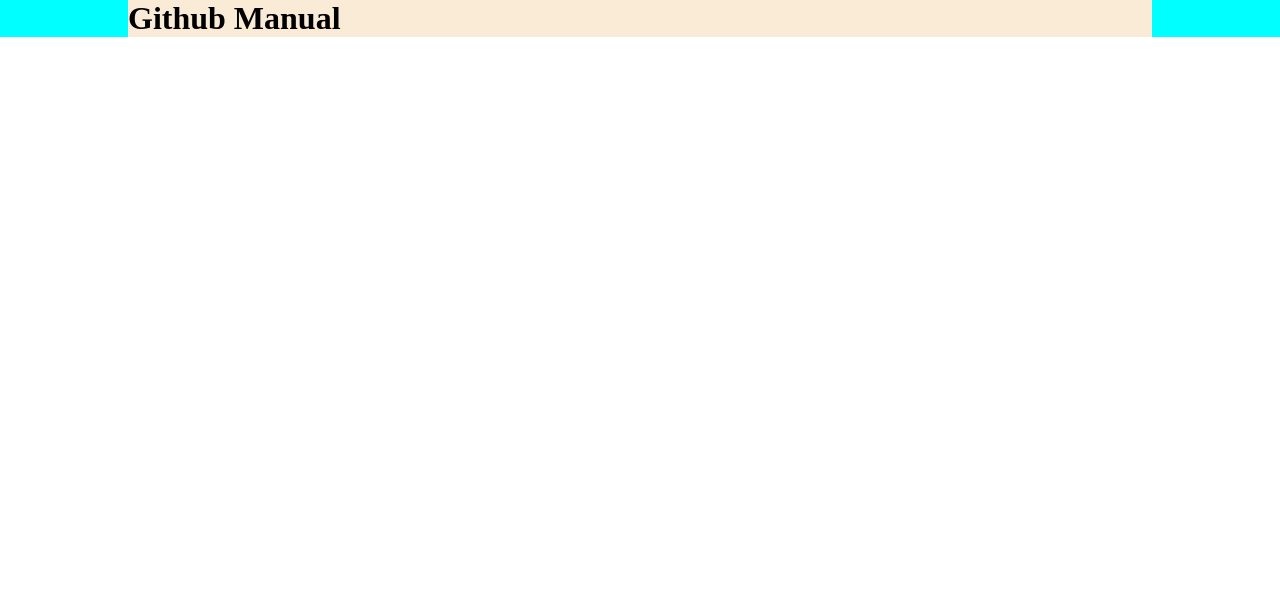
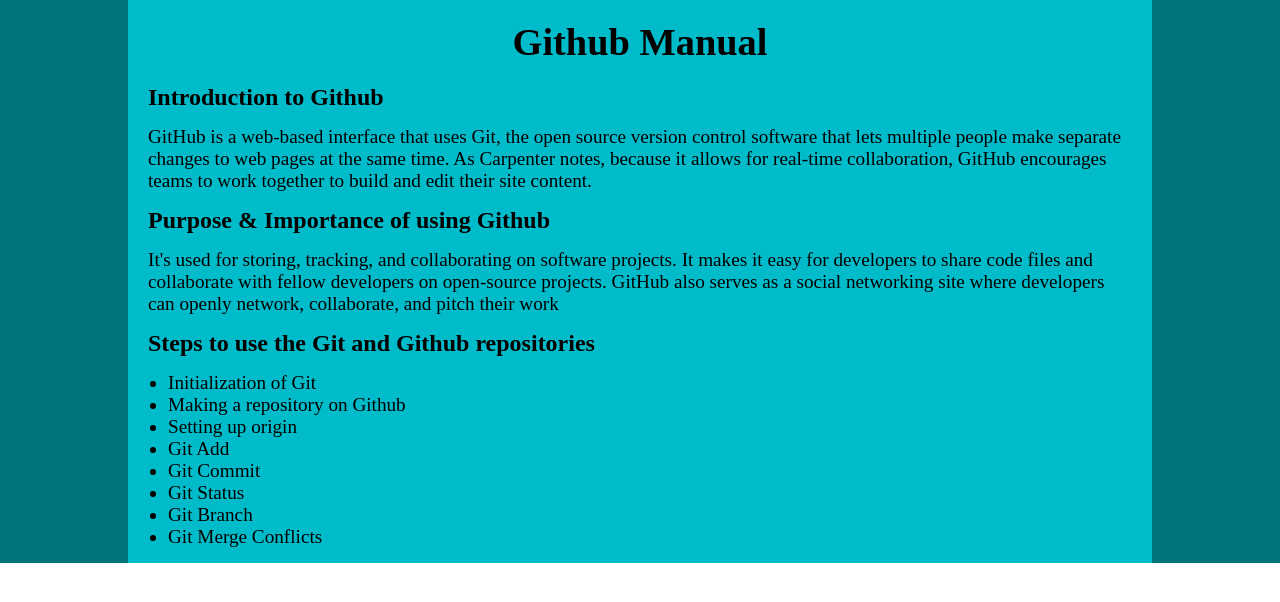
Before and after one commit to BakhshiMoeez/Mobile-Computing-Github-Manual, a plain HTML site: page index.html in a window 1280 px wide. Drawn offline with Linux system fonts and the light colour scheme.

Commit message:
Adding purpose and steps

```diff
--- a/index.html
+++ b/index.html
@@ -5,12 +5,50 @@
     <meta http-equiv="X-UA-Compatible" content="IE=edge">
     <meta name="viewport" content="width=device-width, initial-scale=1.0">
     <link rel="stylesheet" href="./style.css">
-    <title>Document</title>
+    <title>How to use Github</title>
 </head>
 <body>
     <div class="main-body">
         <div class="container">
-            <h1>Github Manual</h1>
+            <div class="main-heading">
+                <h1>Github Manual</h1>
+            </div>
+            <div class="body">
+
+                <div class="introduction">
+                    <div class="intro-heading"><h2>Introduction to Github</h2></div>
+                    <div class="intro-body"><p>
+                        GitHub is a web-based interface that uses Git, the open source version control software that lets multiple people make separate changes to web pages at the same time. As Carpenter notes, because it allows for real-time collaboration, GitHub encourages teams to work together to build and edit their site content.
+                    </p></div>
+                </div>
+
+                <div class="purpose">
+                    <div class="purpose-heading">
+                        <h2>Purpose & Importance of using Github</h2>
+                    </div>
+                    <div class="purpose-desc">
+                        <p>It's used for storing, tracking, and collaborating on software projects. It makes it easy for developers to share code files and collaborate with fellow developers on open-source projects. GitHub also serves as a social networking site where developers can openly network, collaborate, and pitch their work</p>
+                    </div>
+                </div>
+
+                <div class="steps">
+                    <div class="steps-heading">
+                        <h2>Steps to use the Git and Github repositories</h2>
+                    </div>
+                    <div class="steps-lists">
+                        <ul>
+                            <li>Initialization of Git</li>
+                            <li>Making a repository on Github</li>
+                            <li>Setting up origin</li>
+                            <li>Git Add</li>
+                            <li>Git Commit</li>
+                            <li>Git Status</li>
+                            <li>Git Branch</li>
+                            <li>Git Merge Conflicts</li>
+                        </ul>
+                    </div>
+                </div>
+            </div>
         </div>
     </div>
 </body>
--- a/style.css
+++ b/style.css
@@ -1,19 +1,47 @@
+:root{
+    --bg-blue: #00747C;
+    --bg--lightblue: #00BBC9;
+}
+
 *{
     box-sizing: border-box;
     margin: 0;
     padding: 0;
 }
 
-.main-body
-{
+.main-body{
     width: 100vw;
     display: flex;
     align-items: center;
     justify-content: center;
-    background-color: aqua;
+    background-color: var(--bg-blue);
+    height: auto;
+    z-index: 10;
 }
 
 .container{
     width: 80%;
-    background-color: antiquewhite;
+    height: auto;
+    background-color:var(--bg--lightblue);
+    z-index: 1000;
+    padding: 0 20px;
 }
+
+.main-heading{
+    font-size: larger;
+    padding: 20px;
+    width: 100%;
+    display: flex;
+    align-items: center;
+    justify-content: center;
+}
+
+.body{
+    width: 100%;
+}
+
+.intro-heading, .intro-body, .steps-heading, .steps-lists, .purpose-heading, .purpose-desc{margin-bottom: 15px;}
+
+.purpose-desc, .intro-body, .steps-lists{font-size: larger;}
+
+.steps-lists{margin-left: 20px;}
```
